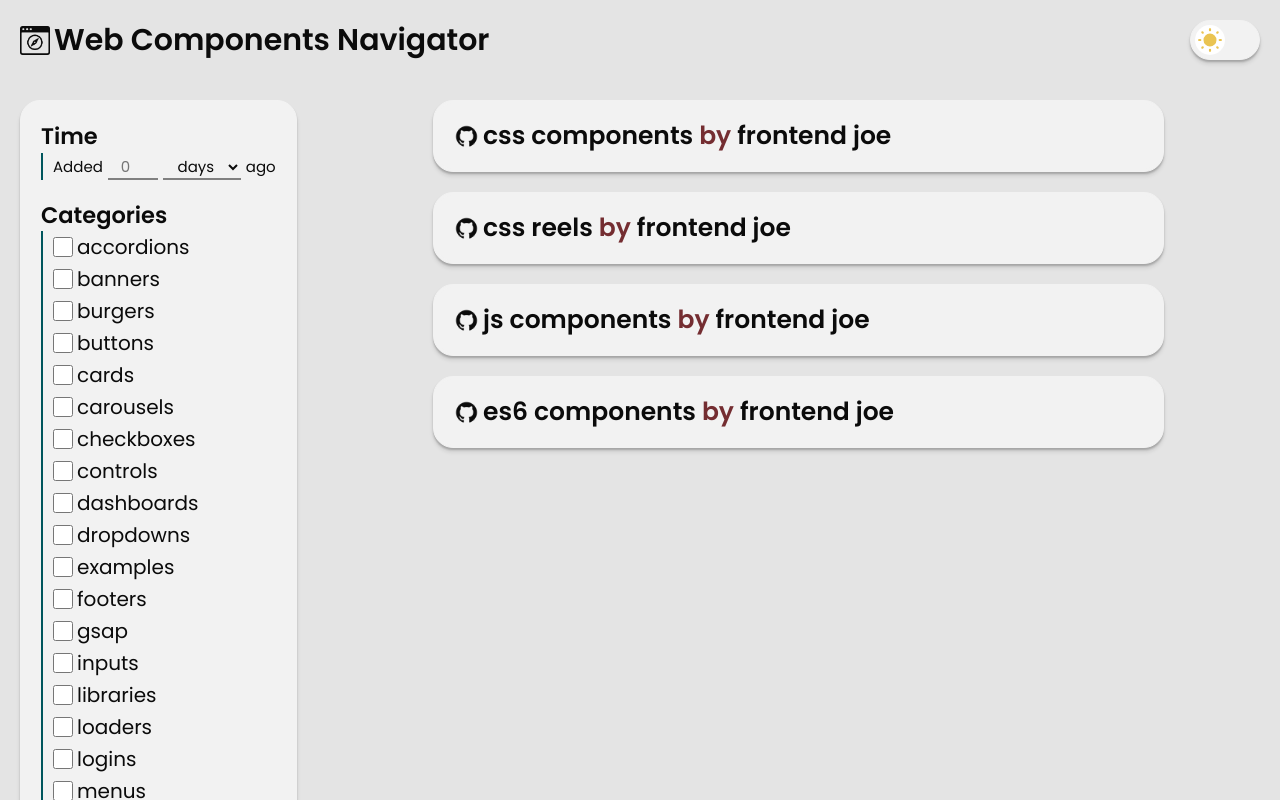
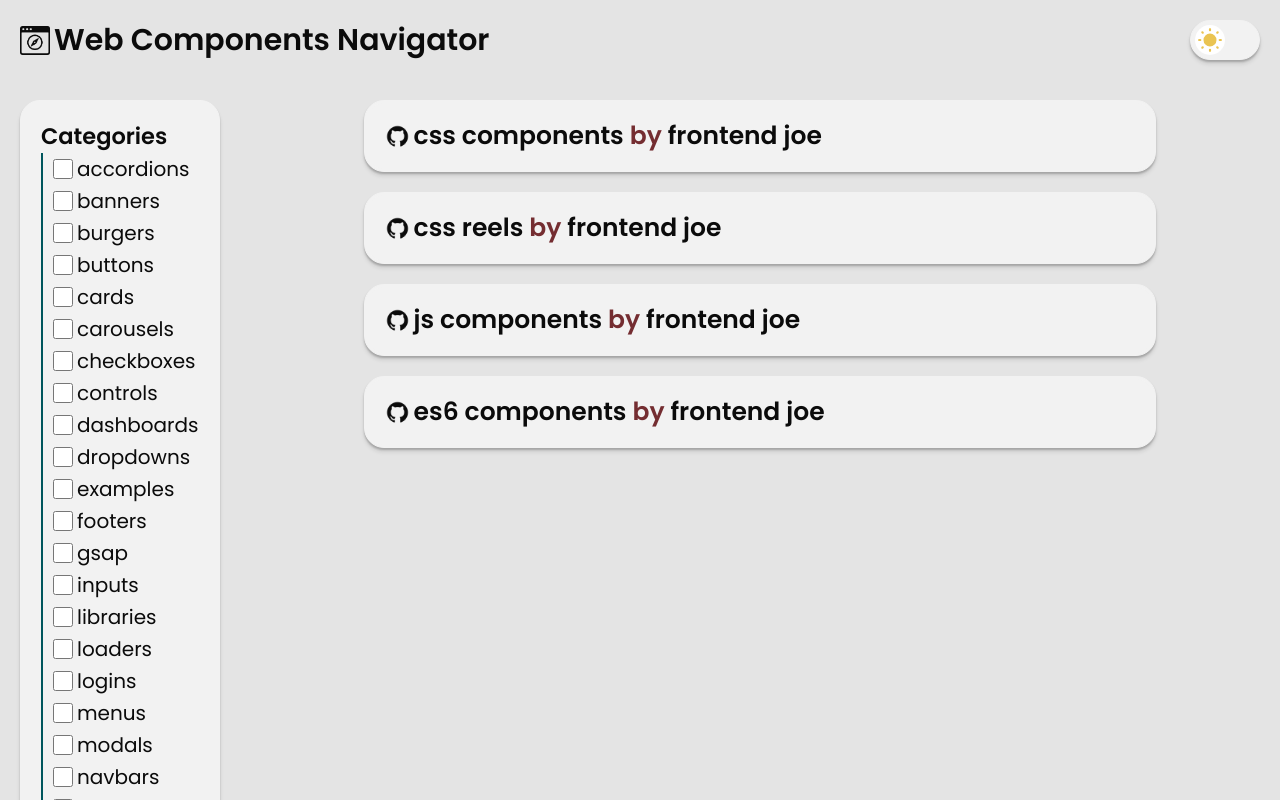
Before and after one commit to Qualyyy/web-components-navigator, a website: page docs/index.html in a window 1280 px wide. Drawn offline with Linux system fonts and the light colour scheme.

Commit message:
Hide time filter

```diff
--- a/docs/index.html
+++ b/docs/index.html
@@ -28,7 +28,7 @@
 	<main>
 		<aside class="sidebar">
 			<div class="filters-sidebar card">
-				<section class="filter-section filter-section-time">
+				<section class="filter-section filter-section-time" style="display: none;">
 					<h3>Time</h3>
 					<div>
 						<small>Added</small>
```
